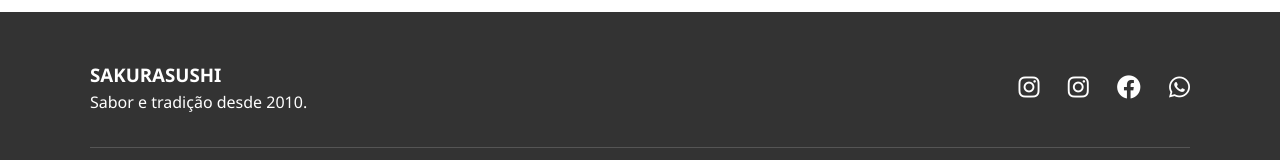
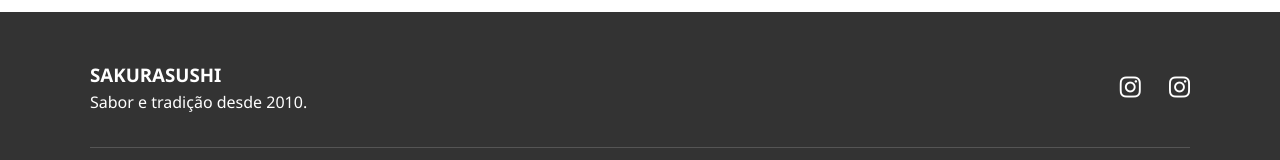
Before and after one commit to PedroHLC20/Sakura-sushi-site, a plain HTML site: page novidades.html in a window 1280 px wide. Shown: the part 1017-1177 px from the top of the page. Drawn offline with Linux system fonts and the light colour scheme; files whose address does not match are found by name.

Commit message:
Update novidades.html

```diff
--- a/novidades.html
+++ b/novidades.html
@@ -82,8 +82,7 @@
                 <div class="social-links">
                     <a href="https://www.instagram.com/ph.henriques_/" target="_blank"><i class="fab fa-instagram"></i></a>
                     <a href="https://www.instagram.com/caio.dicarlan/" target="_blank"><i class="fab fa-instagram"></i></a>
-                    <a href="#"><i class="fab fa-facebook"></i></a>
-                    <a href="#"><i class="fab fa-whatsapp"></i></a>
+
                 </div>
             </div>
             <hr>
```
